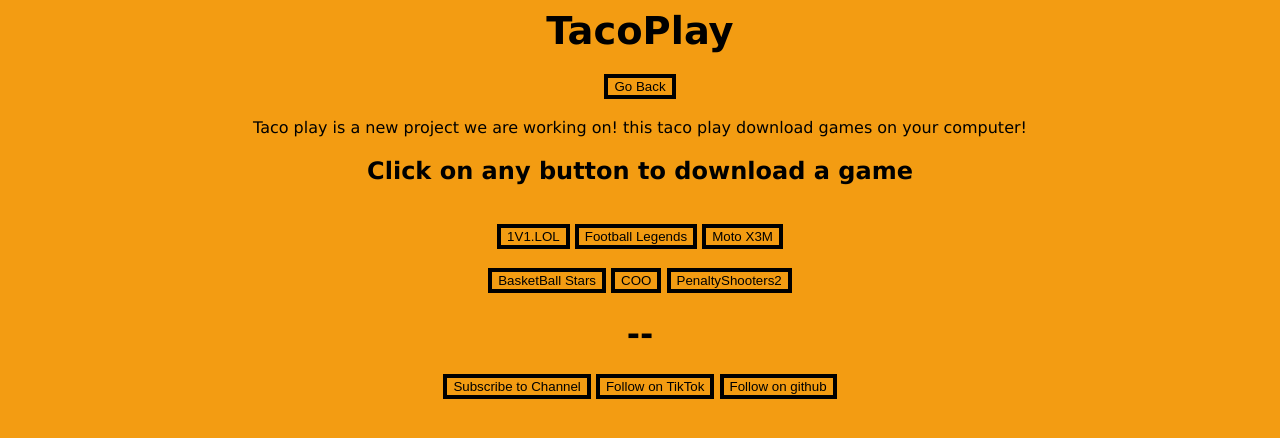
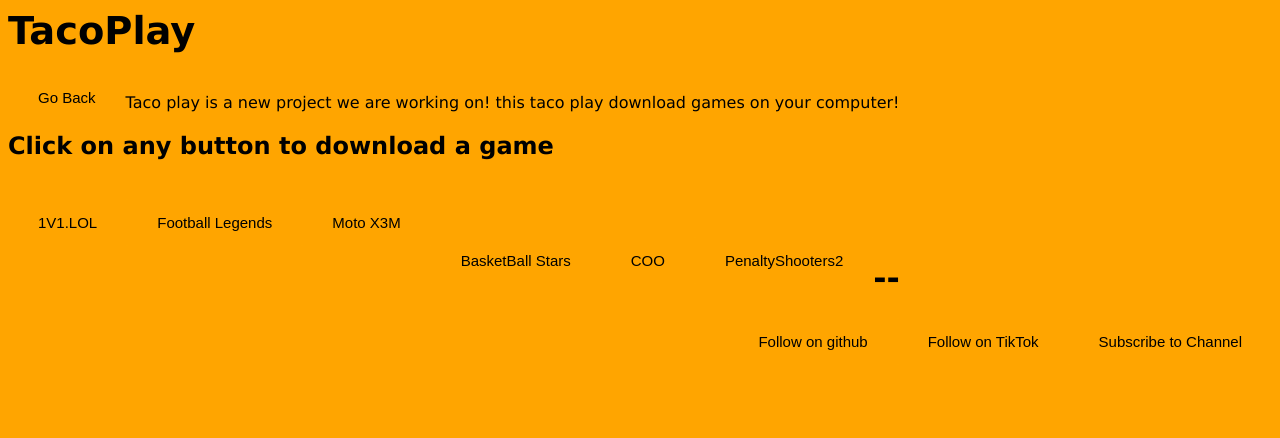
Before and after one commit to Taco-Truck/taco-truck.github.io, a plain HTML site: page tacoplay.html in a window 1280 px wide. Drawn offline with Linux system fonts and the light colour scheme.

Commit message:
Update style.css

```diff
--- a/style.css
+++ b/style.css
@@ -1,15 +1,27 @@
-h1{font-family: Verdana;
-text-align: center;
-}
-button{background-color: #F39C12;
+button{padding: 15px 30px;
+font-size: 15px;
+border-radius: 3px;
+background-color: orange;
 transition: transform .2s;
-border: 4px solid;
-border-color: Black;}
-button:hover{background-color: #F5B041;
-transform:scale(1.5);
-border-color: black;}
-h2{font-family: verdana;}
-body{font-family: verdana;
-text-align: center;
-background-color: #F39C12;
-border-radius: 5px;}
+float: right;
+border-color:black;
+border: none;
+border-style: solid 5px;
+font-style: solid;}
+button:hover{background-color:Yellow;
+transform: scale(0.9);}
+a{float: left;
+font-family: verdana;
+font-size: 30px;
+text-decoration: none;
+color: black;
+border-style: none;
+background-color: none;}
+body{background-color: orange;
+font-family: verdana;}
+img{float: center;
+transition: transform .2s;
+height: 30px;
+width: 50px;}
+img:hover{transition: scale(.9);}
+h3{text-align: center;}
```
